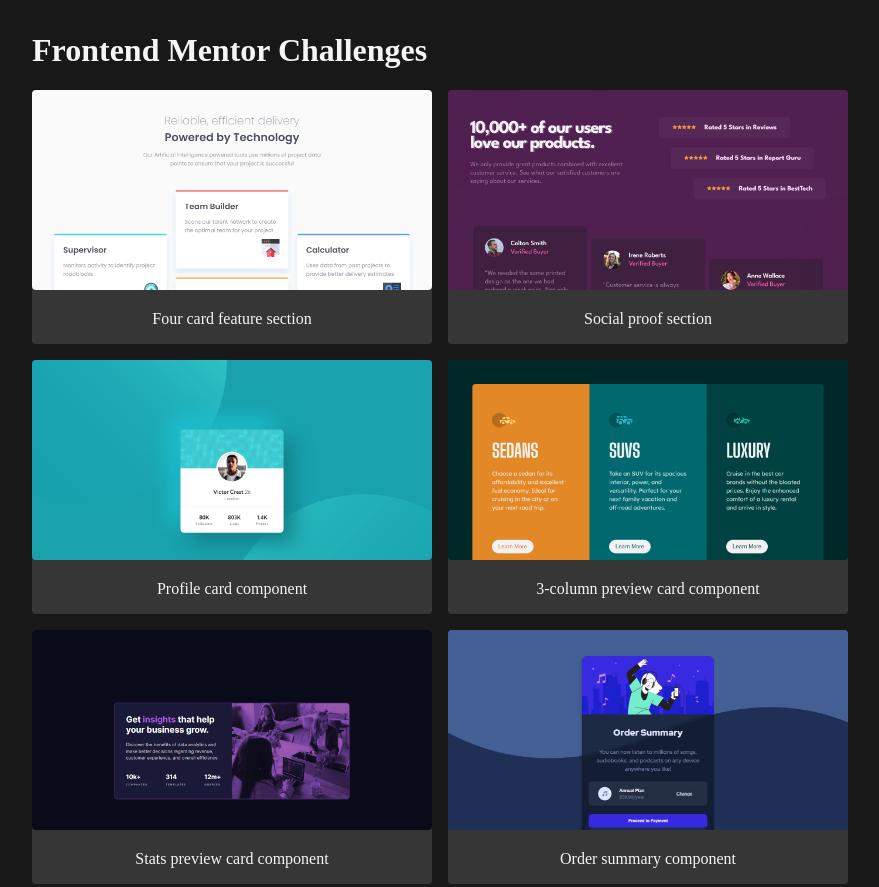
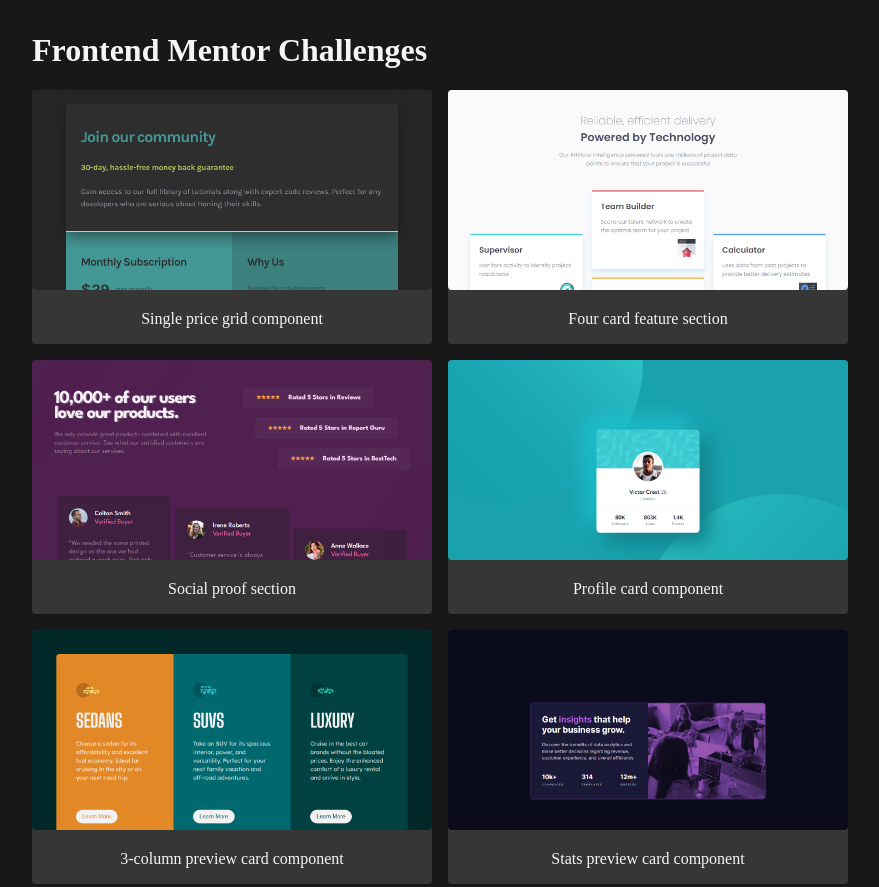
Before and after one commit to rehberbey/Frontend-Mentor-Challenges, a plain HTML site: page index.html in a window 1280 px wide. Shown: the top 887 px of the page, without its empty margins (0-879 px from the left). Drawn offline with Linux system fonts and the light colour scheme.

Commit message:
single-price-grid-component-master

```diff
--- a/index.html
+++ b/index.html
@@ -85,6 +85,19 @@
                     <figcaption>SSSS</figcaption>
                 </a>
             </figure> -->
+            <figure>
+                <a
+                    href="https://rehberbey.github.io/Frontend-Mentor-Challenges/single-price-grid-component-master/dist/index.html"
+                    target="_blank"
+                    rel="noopener noreferrer"
+                >
+                    <img
+                        src="./single-price-grid-component-master/design/desktop-dark.png"
+                        alt="single-price-grid-component-master"
+                    />
+                    <figcaption>Single price grid component</figcaption>
+                </a>
+            </figure>
             <figure>
                 <a
                     href="https://rehberbey.github.io/Frontend-Mentor-Challenges/four-card-feature-section-master/dist/index.html"
```
Also changed, not shown: .github/screenshot.png.
